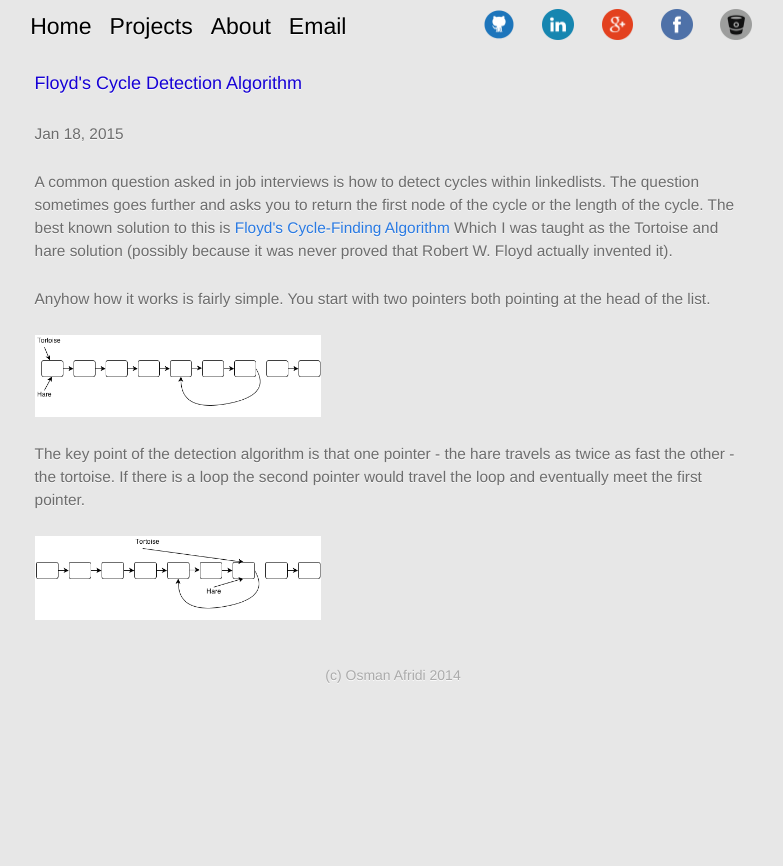
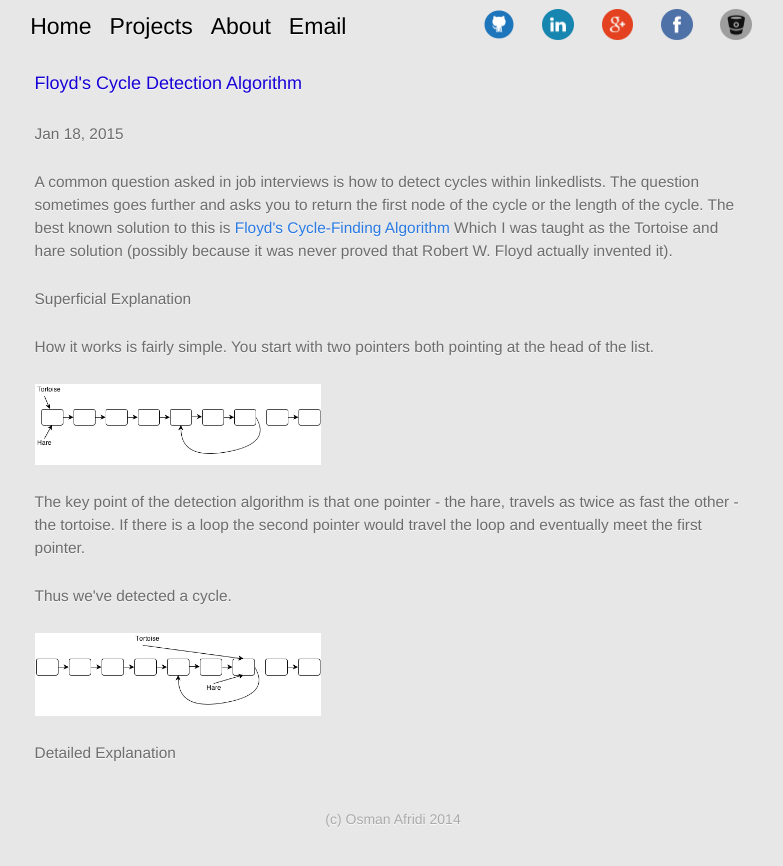
Before and after one commit to oafridi/oafridi.github.io, a Jekyll site: the page built from _posts/2015-01-18-floyd-cycle-detection.md, in a window 1280 px wide. Shown: the top 866 px of the page, without its empty margins (247-1030 px from the left). Built offline with Jekyll 4.4.1, drawn with Linux system fonts in a browser that asks for light colours.

Commit message:
add to post

```diff
--- a/_posts/2015-01-18-floyd-cycle-detection.md
+++ b/_posts/2015-01-18-floyd-cycle-detection.md
@@ -9,10 +9,16 @@ summary: An exploration of Floyd's cycle detection algorithm
 <p>A common question asked in job interviews is how to detect cycles within linkedlists. The question sometimes goes further and asks you to return the first node of the cycle or the length of the cycle. The best known solution to this is <a href="http://en.wikipedia.org/wiki/Cycle_detection#Tortoise_and_hare">Floyd's Cycle-Finding Algorithm</a> Which I was taught as the Tortoise and hare solution (possibly because it was never proved that Robert W. Floyd actually invented it).
 </p>
 
-<p>Anyhow how it works is fairly simple. You start with two pointers both pointing at the head of the list.</p>
+<h4>Superficial Explanation</h4>
+
+<p>How it works is fairly simple. You start with two pointers both pointing at the head of the list.</p>
 
 <a href="/imgs/posts/fca_1.png" data-lightbox="image-1" data-title="1">![1](/imgs/posts/fca_1.png)</a>
 
-<p>The key point of the detection algorithm is that one pointer - the hare travels as twice as fast the other - the tortoise. If there is a loop the second pointer would travel the loop and eventually meet the first pointer.</p>
+<p>The key point of the detection algorithm is that one pointer - the hare, travels as twice as fast the other - the tortoise. If there is a loop the second pointer would travel the loop and eventually meet the first pointer.</p>
+
+<p>Thus we've detected a cycle.</p>
 
 <a href="/imgs/posts/fca_2.png" data-lightbox="image-2" data-title="2">![2](/imgs/posts/fca_2.png)</a>
+
+<h4>Detailed Explanation</h4>
```
